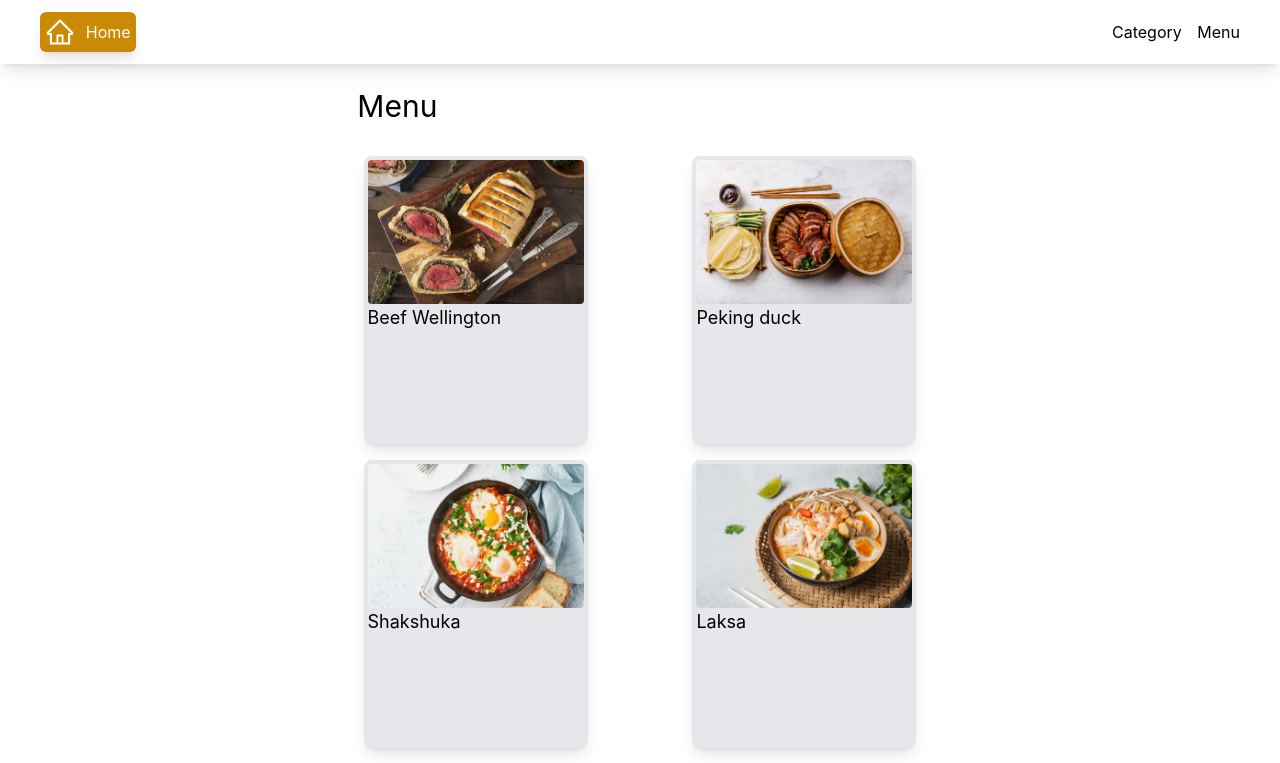
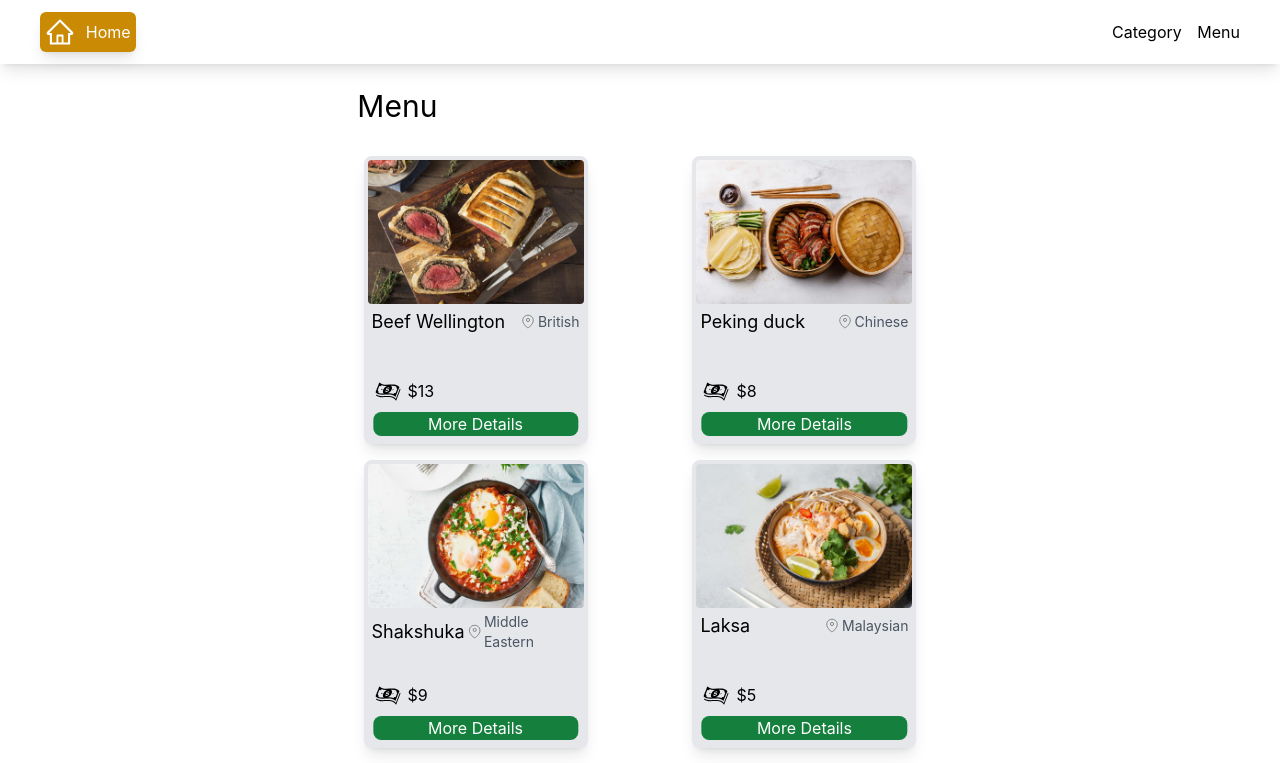
Before and after one commit to Nex-DoT/foodapp, a Next.js app: page /menu in a window 1280 px wide. Shown: the top 763 px of the page. Built offline with nearby package versions, Linux system fonts and the light colour scheme; data requests are answered from the project's data file.

Commit message:
card component DONE

```diff
--- a/components/modules/Card.js
+++ b/components/modules/Card.js
@@ -1,13 +1,26 @@
 import Image from "next/image";
+import Location from "../icons/Location";
+import Dollar from "../icons/Dollar";
+import Link from "next/link";
 const Card = ({data}) => {
-    const {name , price , detail , discount , id } = data;
+    const {name , price , details , discount , id } = data;
     console.log(data);
     return (
-        <div className='w-56 h-72 bg-gray-200 p-1 rounded-lg shadow-lg m-2'>
+        <div className='w-56 h-72 bg-gray-200 p-1 rounded-lg shadow-lg m-2 relative'>
             <img className="rounded" src={`/images/${id}.jpeg`} alt="" />
-            <div>
-                <h3 className="text-lg">{name}</h3>
+            <div className="flex items-center justify-between p-1">
+                <h3 className=" text-lg">{name}</h3>
+                <div className="flex items-center">
+                    <Location/>
+                    <p className="text-sm text-gray-600">{details[0].Cuisine}</p>
+                </div>
             </div>
+            <div className=" absolute bottom-10 flex">
+                <Dollar/>
+                ${price}
+            </div>
+            <Link href={`/menu/details/${id}`}><button className=" w-11/12 text-white rounded-lg absolute bottom-2 left-1/2 bg-green-700 -translate-x-1/2">More Details</button></Link>
+
         </div>
     );
 };
```
